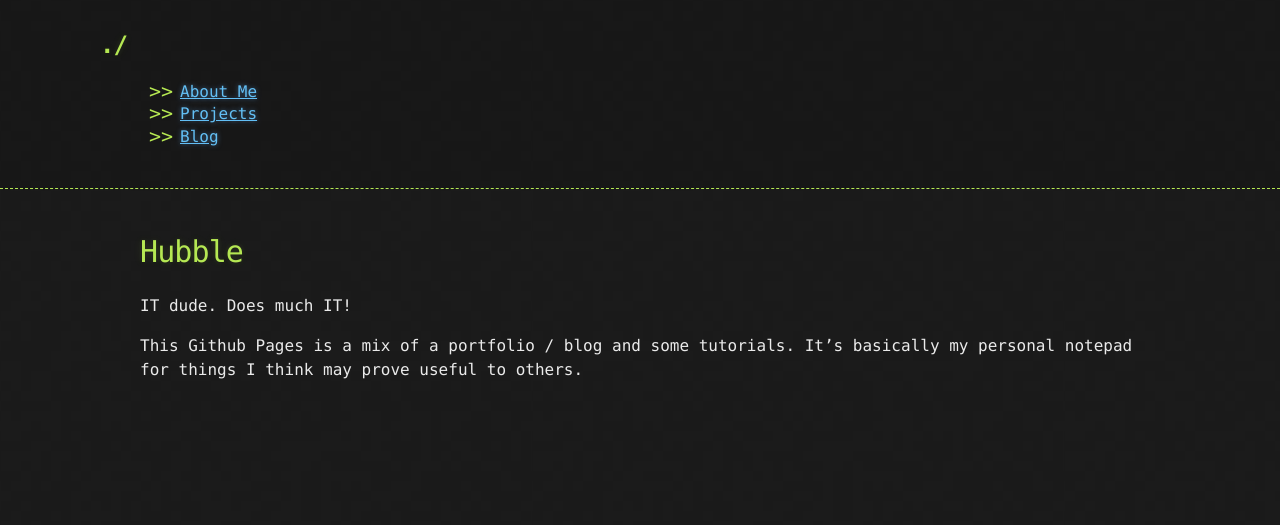
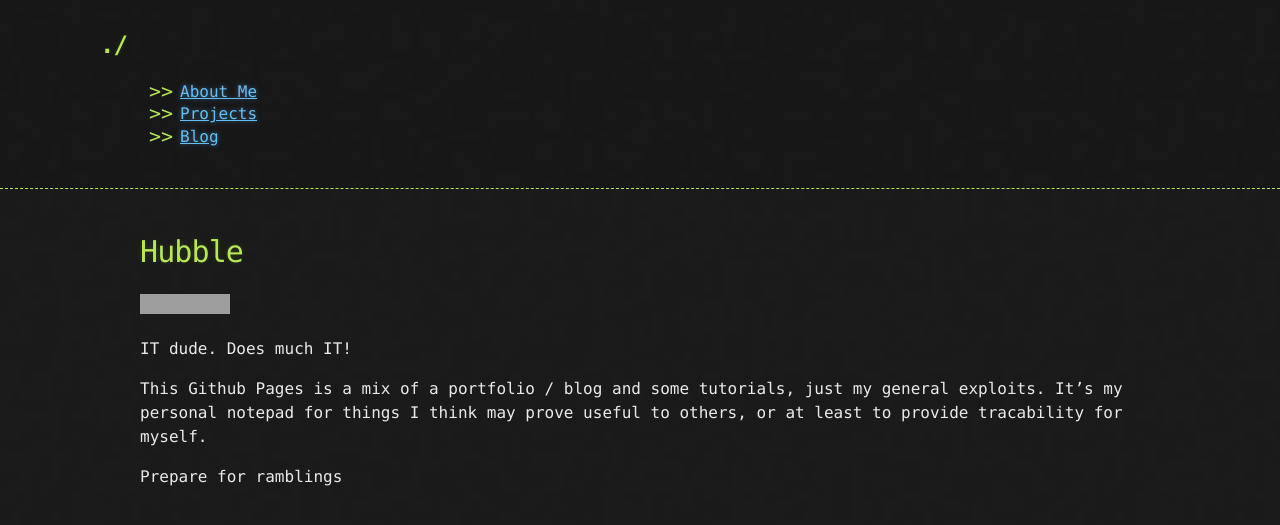
Before and after one commit to HubbleCommand/HubbleCommand.github.io, a Jekyll site: the page built from index.md, in a window 1280 px wide. Shown: the top 525 px of the page. Built offline with Jekyll 4.4.1, drawn with Linux system fonts in a browser that asks for light colours; nearby versions of some CDN libraries; grey boxes are pictures that could not be loaded.

Commit message:
move portfolio project to readme & home

```diff
--- a/index.md
+++ b/index.md
@@ -6,6 +6,10 @@ title: Home
 
 # Hubble
 
+[![](https://img.shields.io/badge/Visit_repo-0)](https://github.com/HubbleCommand/HubbleCommand.github.io)
+
 IT dude. Does much IT!
 
-This Github Pages is a mix of a portfolio / blog and some tutorials. It's basically my personal notepad for things I think may prove useful to others.
+This Github Pages is a mix of a portfolio / blog and some tutorials, just my general exploits. It's my personal notepad for things I think may prove useful to others, or at least to provide tracability for myself.
+
+Prepare for ramblings
```
Also changed, not shown: _projects/portfolio-project.md (deleted, +0 -21 lines), README.md.
